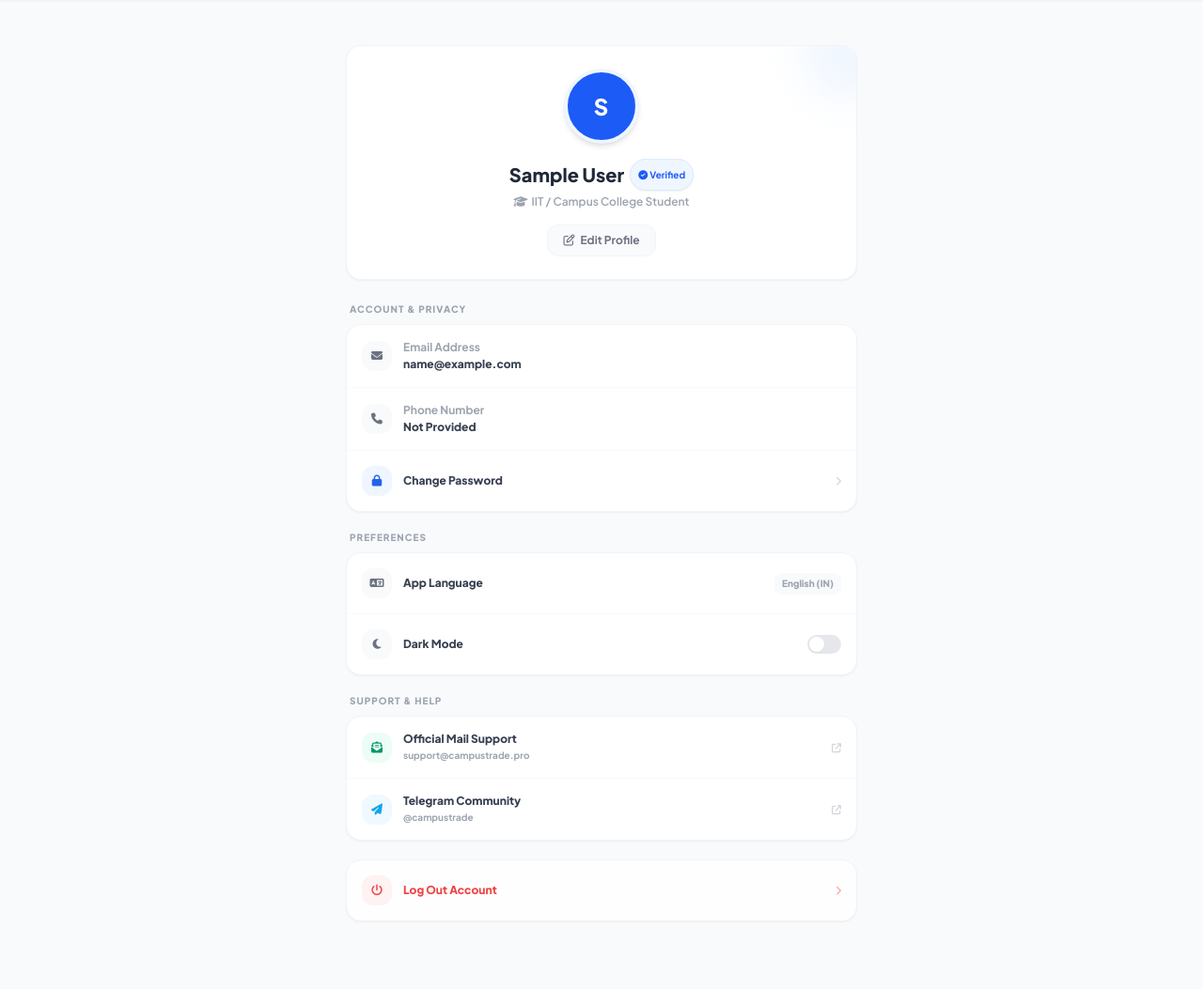
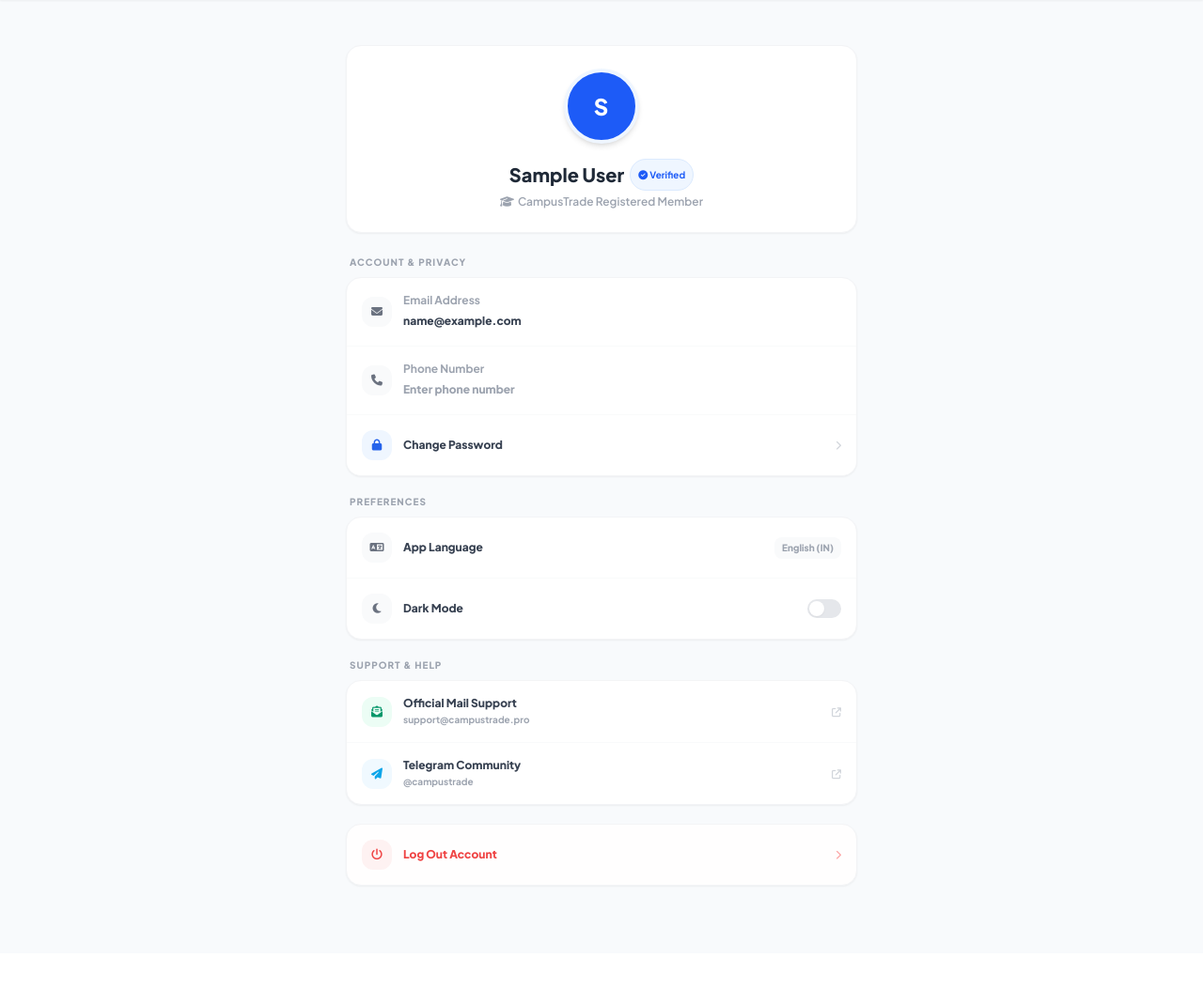
Before and after one commit to priyanshu1815/CampusTrade, a Flask app: page /profile in a window 1280 px wide. Shown: the part 114-1167 px from the top of the page at 94% size. After the commit the page ends 1058 px from the top, so only its background shows below. Run offline with Flask 3, Linux system fonts and the light colour scheme; the visitor is signed in with stand-in values (Sample User, id 1); data that the repository does not hold is empty; some libraries are stand-ins or nearby versions.

Commit message:
Fix layout, profile data mappings, and remove hardcoded fields

```diff
--- a/templates/profile.html
+++ b/templates/profile.html
@@ -3,106 +3,120 @@
 {% block content %}
 <div class="max-w-xl mx-auto my-6 sm:my-12 px-4 pb-24 md:pb-6 transition-colors duration-300" id="profile-container">
 
+    <!-- TOP CARD SECTION -->
     <div
-        class="bg-white dark:bg-gray-800 rounded-2xl border border-gray-100 dark:border-gray-700 p-6 shadow-sm mb-6 flex flex-col items-center text-center relative overflow-hidden transition-colors">
-        <div class="absolute -top-10 -right-10 w-24 h-24 bg-blue-50 dark:bg-gray-700/50 rounded-full blur-xl"></div>
+        class="bg-white rounded-2xl border border-gray-100 p-6 shadow-sm mb-6 flex flex-col items-center text-center relative overflow-hidden">
 
+        <!-- Profile Avatar (Initials) -->
         <div
-            class="w-20 h-20 rounded-full bg-[#1d5bf7] text-white flex items-center justify-center text-2xl font-black shadow-md tracking-wider mb-4 border-4 border-blue-50 dark:border-gray-700">
+            class="w-20 h-20 rounded-full bg-[#1d5bf7] text-white flex items-center justify-center text-2xl font-black shadow-md tracking-wider mb-4 border-4 border-blue-50">
             <span id="avatar-initials">U</span>
         </div>
 
-        <h2 class="text-xl font-black text-gray-800 dark:text-white flex items-center gap-1.5 justify-center">
+        <!-- User Details -->
+        <h2 class="text-xl font-black text-gray-800 flex items-center gap-1.5 justify-center">
             <span id="profile-name">{{ session.get('user_name', 'Campus User') }}</span>
             <span
-                class="bg-blue-50 dark:bg-blue-900/40 text-[#1d5bf7] dark:text-blue-400 text-[10px] font-bold px-2 py-0.5 rounded-full flex items-center gap-0.5 border border-blue-100 dark:border-blue-800 shadow-sm">
+                class="bg-blue-50 text-[#1d5bf7] text-[10px] font-bold px-2 py-0.5 rounded-full flex items-center gap-0.5 border border-blue-100">
                 <i class="fa-solid fa-circle-check text-[10px]"></i> Verified
             </span>
         </h2>
 
-        <p class="text-xs font-semibold text-gray-400 dark:text-gray-300 mt-1 flex items-center gap-1">
-            {% if session.get('user_role', '')|lower == 'owner' %}
-            <i class="fa-solid fa-hotel text-blue-500"></i> Verified Property Owner / Room Provider
-            {% else %}
-            <i class="fa-solid fa-graduation-cap text-gray-400"></i> IIT / Campus College Student
-            {% endif %}
+        <p class="text-xs font-semibold text-gray-400 mt-1 flex items-center gap-1">
+            <i class="fa-solid fa-graduation-cap text-gray-400"></i> CampusTrade Registered Member
         </p>
-
-        <button onclick="alert('Bhai, Edit Profile feature jald hi aane wala hai!')"
-            class="mt-4 text-xs font-bold text-gray-500 dark:text-gray-300 bg-gray-50 dark:bg-gray-700 hover:bg-gray-100 dark:hover:bg-gray-600 border border-gray-100 dark:border-gray-600 px-4 py-2 rounded-xl transition duration-150 flex items-center gap-1.5 cursor-pointer">
-            <i class="fa-regular fa-pen-to-square"></i> Edit Profile
-        </button>
     </div>
 
+    <!-- ACCOUNT OPTIONS SECTIONS -->
     <div class="space-y-5">
 
+        <!-- 1. Account Settings -->
         <div>
             <span class="text-[10px] font-black text-gray-400 uppercase tracking-widest block mb-2 px-1">Account &
                 Privacy</span>
-            <div
-                class="bg-white dark:bg-gray-800 rounded-2xl border border-gray-100 dark:border-gray-700 overflow-hidden shadow-sm divide-y divide-gray-50 dark:divide-gray-700 transition-colors">
+            <div class="bg-white rounded-2xl border border-gray-100 overflow-hidden shadow-sm divide-y divide-gray-50">
+
+                <!-- Email Address Field -->
                 <div class="p-4 flex items-center justify-between">
                     <div class="flex items-center gap-3">
                         <div
-                            class="w-8 h-8 rounded-xl bg-gray-50 dark:bg-gray-700 text-gray-500 dark:text-gray-300 flex items-center justify-center text-xs">
+                            class="w-8 h-8 rounded-xl bg-gray-50 text-gray-500 flex items-center justify-center text-xs">
                             <i class="fa-solid fa-envelope"></i></div>
                         <div>
                             <p class="text-xs text-gray-400 font-bold">Email Address</p>
-                            <p class="text-xs font-extrabold text-gray-700 dark:text-gray-200 mt-0.5">{{
-                                session.get('user_email', 'student@campustrade.pro') }}</p>
+                            <input type="email" id="input-email"
+                                value="{{ session.get('user_email', session.get('email', '')) }}"
+                                class="text-xs font-extrabold text-gray-700 bg-transparent border-none outline-none mt-0.5 w-full focus:ring-0 p-0"
+                                placeholder="Enter your email">
                         </div>
                     </div>
+                </div>
+
+                <!-- Phone Number Field -->
+                <div class="p-4 flex items-center justify-between">
+                    <div class="flex items-center gap-3">
+                        <div
+                            class="w-8 h-8 rounded-xl bg-gray-50 text-gray-500 flex items-center justify-center text-xs">
+                            <i class="fa-solid fa-phone"></i></div>
+                        <div>
+                            <p class="text-xs text-gray-400 font-bold">Phone Number</p>
+                            <input type="text" id="input-phone"
+                                value="{{ session.get('user_phone', session.get('phone', '')) }}"
+                                class="text-xs font-extrabold text-gray-700 bg-transparent border-none outline-none mt-0.5 w-full focus:ring-0 p-0"
+                                placeholder="Enter phone number">
+                        </div>
+                    </div>
+                </div>
+
+                <!-- Change Password Form Block -->
+                <div class="p-4 bg-white">
+                    <button onclick="togglePasswordSection()"
+                        class="w-full flex items-center justify-between transition group outline-none border-none bg-transparent p-0 cursor-pointer">
+                        <div class="flex items-center gap-3">
+                            <div
+                                class="w-8 h-8 rounded-xl bg-blue-50 text-blue-600 flex items-center justify-center text-xs">
+                                <i class="fa-solid fa-lock"></i></div>
+                            <span class="text-xs font-extrabold text-gray-700">Change Password</span>
+                        </div>
+                        <i id="pass-arrow"
+                            class="fa-solid fa-chevron-right text-[10px] text-gray-300 transition-transform"></i>
+                    </button>
+
+                    <div id="password-form-block" class="hidden mt-4 pt-4 border-t border-gray-50 space-y-3">
+                        <input type="password" placeholder="Current Password"
+                            class="w-full text-xs p-3 bg-gray-50 border border-gray-100 rounded-xl outline-none focus:border-blue-500">
+                        <input type="password" placeholder="New Password"
+                            class="w-full text-xs p-3 bg-gray-50 border border-gray-100 rounded-xl outline-none focus:border-blue-500">
+                        <button onclick="alert('Password feature linked to database update framework!')"
+                            class="w-full bg-[#1d5bf7] text-white font-bold text-xs py-2.5 rounded-xl hover:bg-blue-600 transition">Update
+                            Password</button>
+                    </div>
+                </div>
+            </div>
+        </div>
+
+        <!-- 2. Preferences -->
+        <div>
+            <span
+                class="text-[10px] font-black text-gray-400 uppercase tracking-widest block mb-2 px-1">Preferences</span>
+            <div class="bg-white rounded-2xl border border-gray-100 overflow-hidden shadow-sm divide-y divide-gray-50">
+                <div class="p-4 flex items-center justify-between cursor-pointer hover:bg-gray-50"
+                    onclick="changeLanguage()">
+                    <div class="flex items-center gap-3">
+                        <div
+                            class="w-8 h-8 rounded-xl bg-gray-50 text-gray-500 flex items-center justify-center text-xs">
+                            <i class="fa-solid fa-language"></i></div>
+                        <span class="text-xs font-extrabold text-gray-700">App Language</span>
+                    </div>
+                    <span id="current-lang"
+                        class="text-[10px] font-black text-gray-400 bg-gray-50 px-2 py-1 rounded-lg">English (IN)</span>
                 </div>
                 <div class="p-4 flex items-center justify-between">
                     <div class="flex items-center gap-3">
                         <div
-                            class="w-8 h-8 rounded-xl bg-gray-50 dark:bg-gray-700 text-gray-500 dark:text-gray-300 flex items-center justify-center text-xs">
-                            <i class="fa-solid fa-phone"></i></div>
-                        <div>
-                            <p class="text-xs text-gray-400 font-bold">Phone Number</p>
-                            <p class="text-xs font-extrabold text-gray-700 dark:text-gray-200 mt-0.5">{{
-                                session.get('user_phone', session.get('phone', 'Not Provided')) }}</p>
-                        </div>
-                    </div>
-                </div>
-                <a href="#"
-                    onclick="alert('Password reset link aapki registered email id par bhej diya gaya hai, bhai!')"
-                    class="p-4 flex items-center justify-between hover:bg-gray-50/50 dark:hover:bg-gray-700/50 transition group">
-                    <div class="flex items-center gap-3">
-                        <div
-                            class="w-8 h-8 rounded-xl bg-blue-50 dark:bg-blue-900/30 text-blue-600 dark:text-blue-400 flex items-center justify-center text-xs">
-                            <i class="fa-solid fa-lock"></i></div>
-                        <span class="text-xs font-extrabold text-gray-700 dark:text-gray-200">Change Password</span>
-                    </div>
-                    <i
-                        class="fa-solid fa-chevron-right text-[10px] text-gray-300 group-hover:text-gray-400 transition"></i>
-                </a>
-            </div>
-        </div>
-
-        <div>
-            <span
-                class="text-[10px] font-black text-gray-400 uppercase tracking-widest block mb-2 px-1">Preferences</span>
-            <div
-                class="bg-white dark:bg-gray-800 rounded-2xl border border-gray-100 dark:border-gray-700 overflow-hidden shadow-sm divide-y divide-gray-50 dark:divide-gray-700 transition-colors">
-                <div class="p-4 flex items-center justify-between cursor-pointer hover:bg-gray-50 dark:hover:bg-gray-700"
-                    onclick="changeLanguage()">
-                    <div class="flex items-center gap-3">
-                        <div
-                            class="w-8 h-8 rounded-xl bg-gray-50 dark:bg-gray-700 text-gray-500 dark:text-gray-300 flex items-center justify-center text-xs">
-                            <i class="fa-solid fa-language"></i></div>
-                        <span class="text-xs font-extrabold text-gray-700 dark:text-gray-200">App Language</span>
-                    </div>
-                    <span id="current-lang"
-                        class="text-[10px] font-black text-gray-400 bg-gray-50 dark:bg-gray-700 px-2 py-1 rounded-lg">English
-                        (IN)</span>
-                </div>
-                <div class="p-4 flex items-center justify-between">
-                    <div class="flex items-center gap-3">
-                        <div
-                            class="w-8 h-8 rounded-xl bg-gray-50 dark:bg-gray-700 text-gray-500 dark:text-gray-300 flex items-center justify-center text-xs">
+                            class="w-8 h-8 rounded-xl bg-gray-50 text-gray-500 flex items-center justify-center text-xs">
                             <i class="fa-solid fa-moon"></i></div>
-                        <span class="text-xs font-extrabold text-gray-700 dark:text-gray-200">Dark Mode</span>
+                        <span class="text-xs font-extrabold text-gray-700">Dark Mode</span>
                     </div>
                     <div onclick="toggleDarkMode()" id="dark-toggle-bg"
                         class="w-9 h-5 bg-gray-200 rounded-full relative p-0.5 cursor-pointer transition-colors duration-200">
@@ -113,32 +127,31 @@
             </div>
         </div>
 
+        <!-- 3. Support -->
         <div>
             <span class="text-[10px] font-black text-gray-400 uppercase tracking-widest block mb-2 px-1">Support &
                 Help</span>
-            <div
-                class="bg-white dark:bg-gray-800 rounded-2xl border border-gray-100 dark:border-gray-700 overflow-hidden shadow-sm divide-y divide-gray-50 dark:divide-gray-700 transition-colors">
+            <div class="bg-white rounded-2xl border border-gray-100 overflow-hidden shadow-sm divide-y divide-gray-50">
                 <a href="mailto:support@campustrade.pro"
-                    class="p-4 flex items-center justify-between hover:bg-gray-50/50 dark:hover:bg-gray-700/50 transition group">
+                    class="p-4 flex items-center justify-between hover:bg-gray-50/50 transition">
                     <div class="flex items-center gap-3">
                         <div
-                            class="w-8 h-8 rounded-xl bg-emerald-50 dark:bg-emerald-900/30 text-emerald-600 dark:text-emerald-400 flex items-center justify-center text-xs">
+                            class="w-8 h-8 rounded-xl bg-emerald-50 text-emerald-600 flex items-center justify-center text-xs">
                             <i class="fa-solid fa-envelope-open-text"></i></div>
                         <div>
-                            <p class="text-xs font-extrabold text-gray-700 dark:text-gray-200">Official Mail Support</p>
+                            <p class="text-xs font-extrabold text-gray-700">Official Mail Support</p>
                             <p class="text-[10px] font-bold text-gray-400 mt-0.5">support@campustrade.pro</p>
                         </div>
                     </div>
                     <i class="fa-solid fa-arrow-up-right-from-square text-[10px] text-gray-300"></i>
                 </a>
                 <a href="https://t.me/campustrade" target="_blank"
-                    class="p-4 flex items-center justify-between hover:bg-gray-50/50 dark:hover:bg-gray-700/50 transition group">
+                    class="p-4 flex items-center justify-between hover:bg-gray-50/50 transition">
                     <div class="flex items-center gap-3">
-                        <div
-                            class="w-8 h-8 rounded-xl bg-sky-50 dark:bg-sky-900/30 text-sky-500 dark:text-sky-400 flex items-center justify-center text-xs">
+                        <div class="w-8 h-8 rounded-xl bg-sky-50 text-sky-500 flex items-center justify-center text-xs">
                             <i class="fa-solid fa-paper-plane"></i></div>
                         <div>
-                            <p class="text-xs font-extrabold text-gray-700 dark:text-gray-200">Telegram Community</p>
+                            <p class="text-xs font-extrabold text-gray-700">Telegram Community</p>
                             <p class="text-[10px] font-bold text-gray-400 mt-0.5">@campustrade</p>
                         </div>
                     </div>
@@ -147,18 +160,17 @@
             </div>
         </div>
 
+        <!-- 4. Account Controls -->
         <div>
-            <div
-                class="bg-white dark:bg-gray-800 rounded-2xl border border-gray-100 dark:border-gray-700 overflow-hidden shadow-sm transition-colors">
+            <div class="bg-white rounded-2xl border border-gray-100 overflow-hidden shadow-sm">
                 <a href="/logout"
-                    class="p-4 flex items-center justify-between hover:bg-red-50/50 dark:hover:bg-red-900/20 transition group bg-red-50/10">
+                    class="p-4 flex items-center justify-between hover:bg-red-50/50 transition bg-red-50/10">
                     <div class="flex items-center gap-3">
                         <div class="w-8 h-8 rounded-xl bg-red-50 text-red-500 flex items-center justify-center text-xs">
                             <i class="fa-solid fa-power-off"></i></div>
                         <span class="text-xs font-black text-red-500">Log Out Account</span>
                     </div>
-                    <i
-                        class="fa-solid fa-chevron-right text-[10px] text-red-300 group-hover:text-red-400 transition"></i>
+                    <i class="fa-solid fa-chevron-right text-[10px] text-red-300"></i>
                 </a>
             </div>
         </div>
@@ -167,7 +179,6 @@
 </div>
 
 <script>
-    // Extract dynamic profile avatar initials sequentially from string context
     document.addEventListener("DOMContentLoaded", function () {
         const nameElement = document.getElementById("profile-name");
         if (nameElement) {
@@ -176,50 +187,31 @@
                 document.getElementById("avatar-initials").innerText = nameText.charAt(0).toUpperCase();
             }
         }
-
-        // Handle persistent LocalStorage dark mode client rendering logic checks
-        if (localStorage.getItem('theme') === 'dark') {
-            document.documentElement.classList.add('dark');
-            updateToggleUI(true);
-        }
     });
 
-    // Language Dynamic Swapper Function
+    function togglePasswordSection() {
+        const formBlock = document.getElementById("password-form-block");
+        const arrow = document.getElementById("pass-arrow");
+        formBlock.classList.toggle("hidden");
+        arrow.classList.toggle("rotate-90");
+    }
+
     function changeLanguage() {
         const currentLangSpan = document.getElementById("current-lang");
         if (currentLangSpan.innerText.includes("English")) {
             currentLangSpan.innerText = "Hindi (IN)";
-            alert("Bhai, App language Hindi set ho gayi hai!");
         } else {
             currentLangSpan.innerText = "English (IN)";
-            alert("App language changed to English!");
         }
     }
 
-    // Toggle Dark Mode styling variables smoothly inline
     function toggleDarkMode() {
-        const isDark = document.documentElement.classList.toggle('dark');
-        if (isDark) {
-            localStorage.setItem('theme', 'dark');
-            updateToggleUI(true);
-        } else {
-            localStorage.setItem('theme', 'light');
-            updateToggleUI(false);
-        }
-    }
-
-    function updateToggleUI(isDarkState) {
         const toggleBg = document.getElementById("dark-toggle-bg");
         const toggleCircle = document.getElementById("dark-toggle-circle");
-        if (isDarkState) {
-            toggleBg.classList.remove('bg-gray-200');
-            toggleBg.classList.add('bg-blue-600');
-            toggleCircle.classList.add('translate-x-4');
-        } else {
-            toggleBg.classList.remove('bg-blue-600');
-            toggleBg.classList.add('bg-gray-200');
-            toggleCircle.classList.remove('translate-x-4');
-        }
+
+        toggleBg.classList.toggle('bg-blue-600');
+        toggleBg.classList.toggle('bg-gray-200');
+        toggleCircle.classList.toggle('translate-x-4');
     }
 </script>
 {% endblock %}
```
